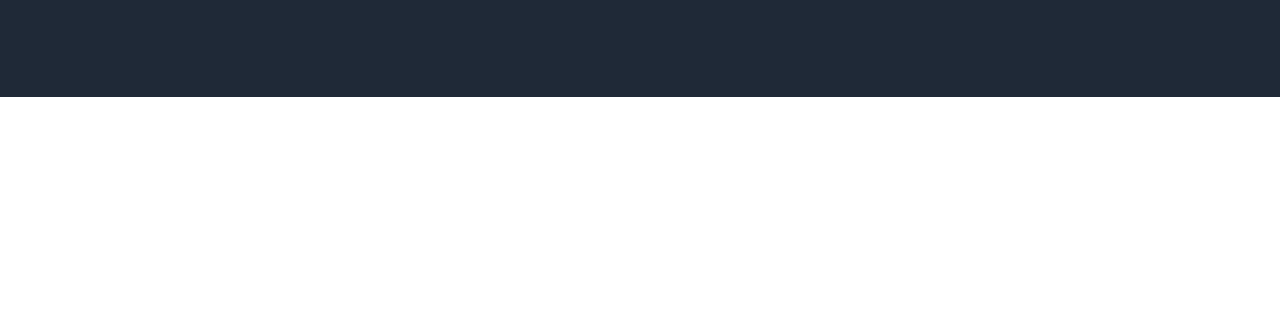
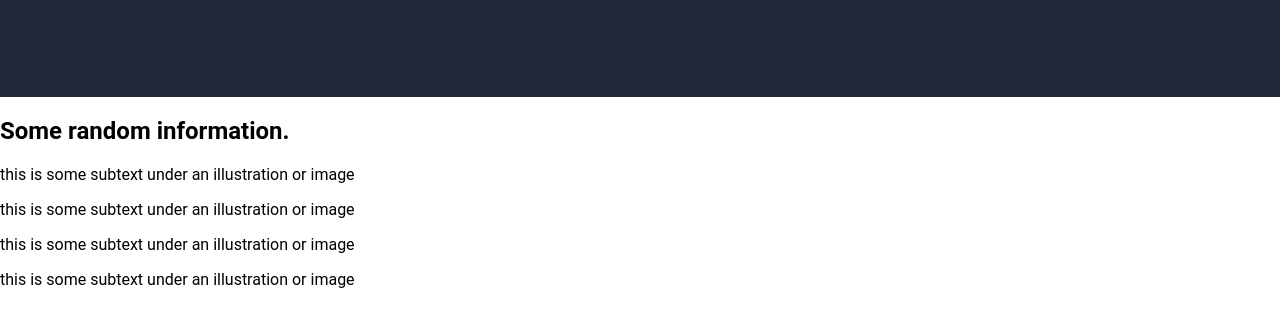
Before and after one commit to potaytocheeps/odin-landing-page, a plain HTML site: page index.html in a window 1280 px wide. Shown: the part 401-728 px from the top of the page. Drawn offline with Linux system fonts and the light colour scheme.

Commit message:
Add content for information section

```diff
--- a/index.html
+++ b/index.html
@@ -30,5 +30,27 @@
       </div>
     </div>
   </div>
+
+  <div class="information-container">
+    <h2 class="information-title">Some random information.</h2>
+    <div class="cards-container">
+      <div class="information-card">
+        <div class="card-image"></div>
+        <p class="card-text">this is some subtext under an illustration or image</p>
+      </div>
+      <div class="information-card">
+        <div class="card-image"></div>
+        <p class="card-text">this is some subtext under an illustration or image</p>
+      </div>
+      <div class="information-card">
+        <div class="card-image"></div>
+        <p class="card-text">this is some subtext under an illustration or image</p>
+      </div>
+      <div class="information-card">
+        <div class="card-image"></div>
+        <p class="card-text">this is some subtext under an illustration or image</p>
+      </div>
+    </div>
+  </div>
 </body>
 </html>
```
